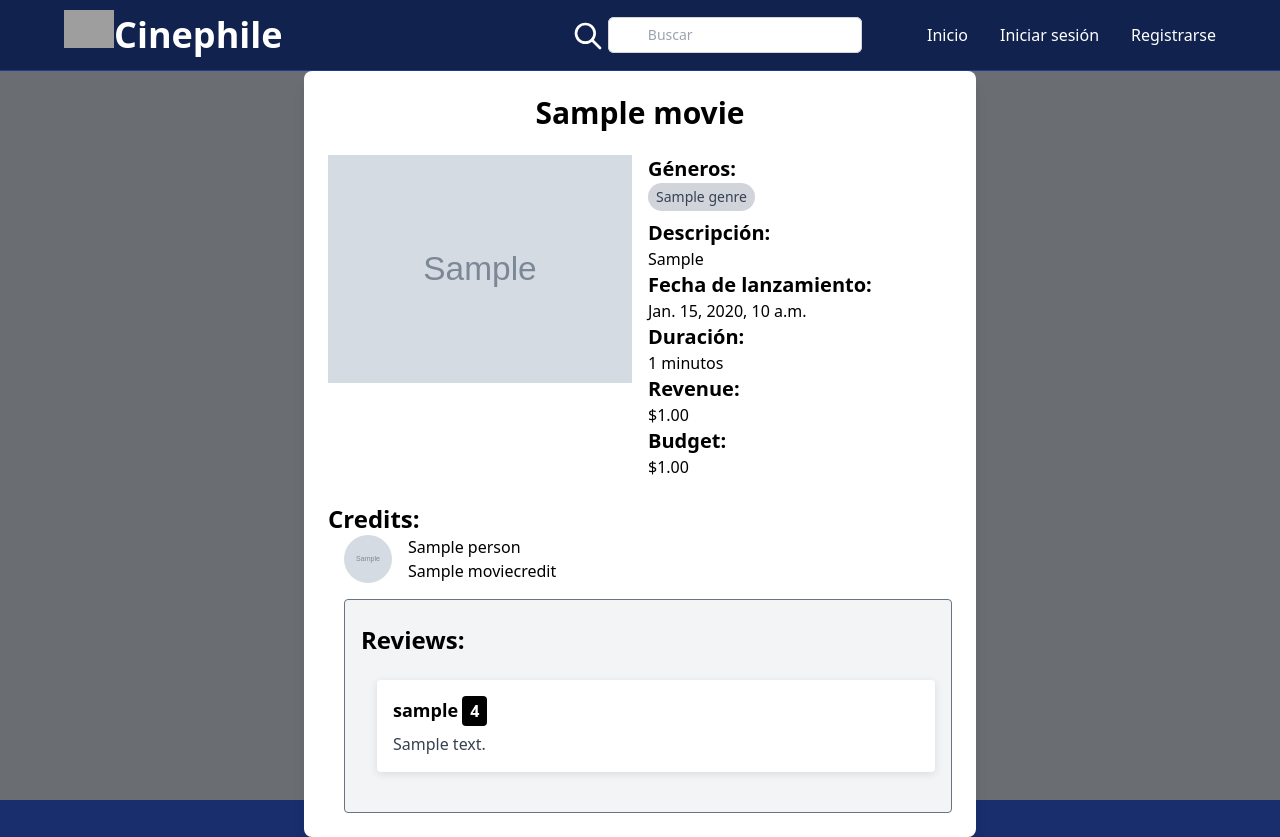
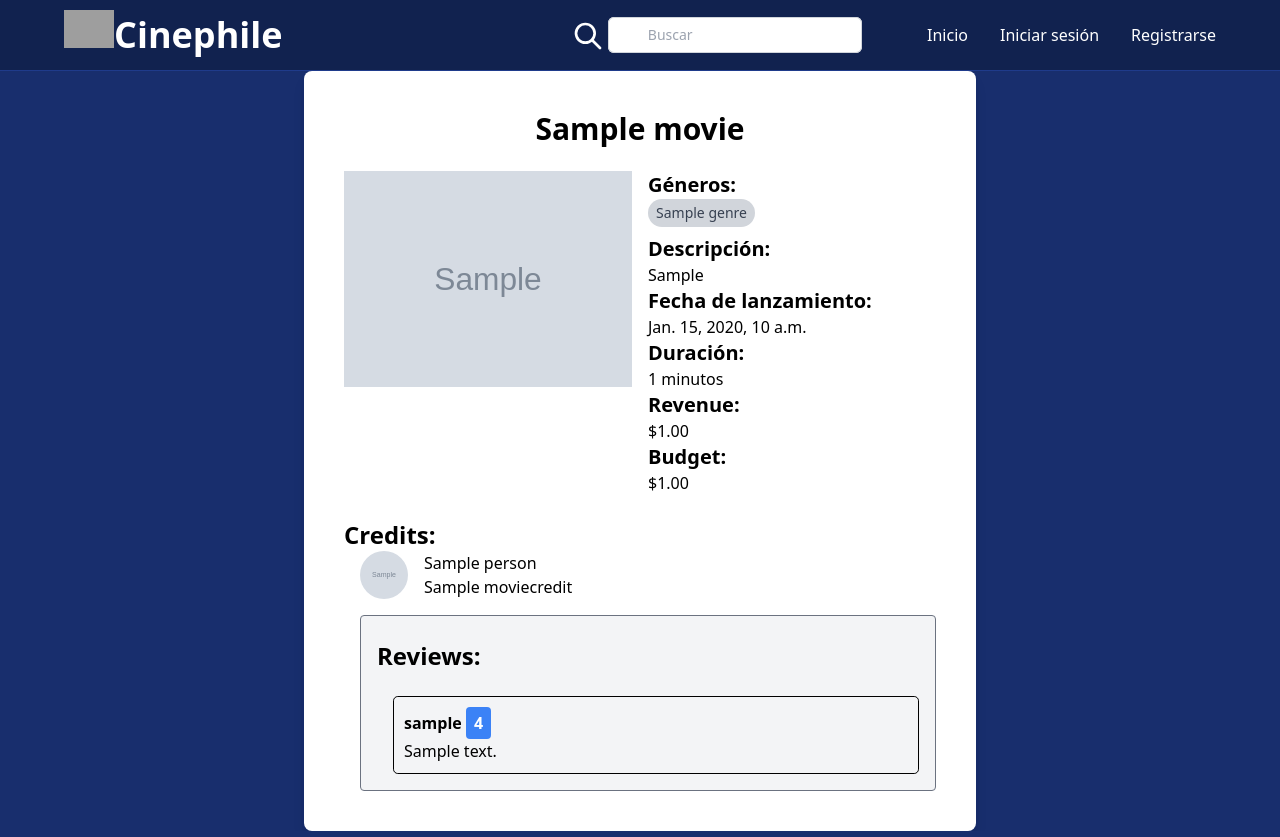
Before and after one commit to TheJorges/MyMovies, a Django app: page /1/ in a window 1280 px wide. Run offline with Django 4.2, Linux system fonts and the light colour scheme; tables that the repository leaves empty hold one stand-in row (values such as "Sample post"); grey boxes marked "Sample" are stand-in pictures; data that the repository does not hold is empty; grey boxes are pictures that could not be loaded.

Commit message:
Merge de conflictos#

```diff
--- a/movies/templates/header.html
+++ b/movies/templates/header.html
@@ -40,7 +40,6 @@
                     <li style="display: flex;align-items:center;"><a href="{% url 'login' %}" class="text-white">Iniciar sesión</a></li>
                     <li style="display: flex;align-items:center;"><a href="{% url 'register' %}" class="text-white">Registrarse</a></li>
                 {% endif %}
-
             </ul>
         </div>
     </nav>
--- a/movies/templates/movie_detail.html
+++ b/movies/templates/movie_detail.html
@@ -38,9 +38,7 @@
     <!-- Navbar -->
     {% include "header.html" %}
 
-    <div class="background"></div>
-    <div class="background-opacity"></div>
-    <div class="max-w-2xl mx-auto bg-white p-6 rounded-lg shadow-lg relative z-10">
+    <div class="max-w-2xl mx-auto bg-white p-6 rounded-lg shadow-lg relative z-10" style="padding: 40px">
        <h1 class="text-3xl font-bold text-center mb-6">{{ movie.title }}</h1>
         <div class="grid grid-cols-2 gap-4">
             <div>
@@ -98,12 +96,12 @@
         <h2 class="text-2xl font-bold mt-2 mb-6">Reviews:</h2> <!-- Adjusted margin-top -->
         <ul class="pl-4">
             {% for review in reviews %}
-                <li>
-                    <div class="review-item card mb-6 p-4 rounded">
-                        <span class="font-bold text-lg">{{ review.user.username }}</span>
-                        <span class="bg-black text-white font-bold px-2 py-1 rounded">{{ review.rating }}</span>
-                        <div class="flex items-center mt-2">
-                            <span class="text-gray-700">{{ review.review }}</span>
+                <li style="list-style: none">
+                    <div class="review-item" style="border: 1px solid black; border-radius: .3em; padding: 10px">
+                        <span class="font-bold text-lg" style="font-size: 16px">{{ review.user.username }}</span>
+                        <button class="bg-blue-500 text-white font-bold px-2 py-1 rounded" style="font-size: 16px">{{ review.rating }}</button>
+                        <div class="flex items-center">
+                            <span>    </span><span class="text-grauly-700" style="font-size: 16px">{{ review.review }}</span>
                         </div>
                     </div>
                 </li>
@@ -139,6 +137,7 @@
             revenueElement.style.color = "red";
         }
     </script>
+
     <style>
         .border-highlight {
             border: 2px solid #ff7e5f; /* Puedes ajustar el color según tus preferencias */
@@ -153,6 +152,7 @@
 
     </style>
 
+
 </body>
 
 </html>
--- a/register/templates/register.html
+++ b/register/templates/register.html
@@ -4,6 +4,7 @@
 
 <head>
     <meta charset="UTF-8">
+
     <title>Registro de Usuario - Cinephile</title>
     <link href="https://cdn.jsdelivr.net/npm/tailwindcss@2.2.16/dist/tailwind.min.css" rel="stylesheet">
     <link rel="icon" type="image/x-icon" href="{% static 'movies/assets/img/favicon.ico' %}">
@@ -83,6 +84,7 @@
             })
     </script>
 
+
 </body>
 
 </html>
```
